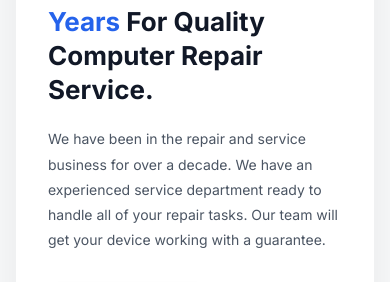
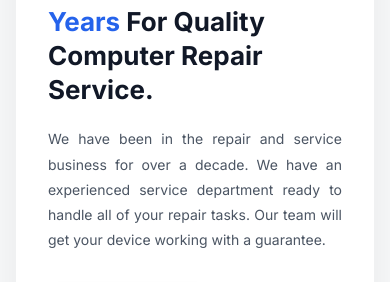
Before and after one commit to shivam886/itondoor, a React (Vite) app: page /#/ in a window 390 px wide. Shown: the part 1482-1764 px from the top of the page. Built offline with nearby package versions, Linux system fonts and the light colour scheme.

Commit message:
Justify About Preview text on mobile

```diff
--- a/src/pages/Home.tsx
+++ b/src/pages/Home.tsx
@@ -132,7 +132,7 @@ export default function Home() {
                 <h2 className="text-[26px] md:text-[34px] font-bold text-gray-900 dark:text-white leading-[1.3] mb-5">
                   A Trusted Name To Customers Over <span className="text-brand-electricBlue">10+ Years</span> For Quality Computer Repair Service.
                 </h2>
-                <p className="text-gray-600 dark:text-gray-400 text-sm md:text-base mb-8 leading-[1.8] font-normal">
+                <p className="text-justify md:text-left text-gray-600 dark:text-gray-400 text-sm md:text-base mb-8 leading-[1.8] font-normal">
                   We have been in the repair and service business for over a decade. We have an experienced service department ready to handle all of your repair tasks. Our team will get your device working with a guarantee.
                 </p>
                 <Link to="/about" className="inline-block bg-brand-electricBlue hover:bg-brand-darkBlue text-white font-bold px-8 py-3.5 transition-colors tracking-[1px] text-[13px] uppercase shadow-lg shadow-brand-electricBlue/25">
```
